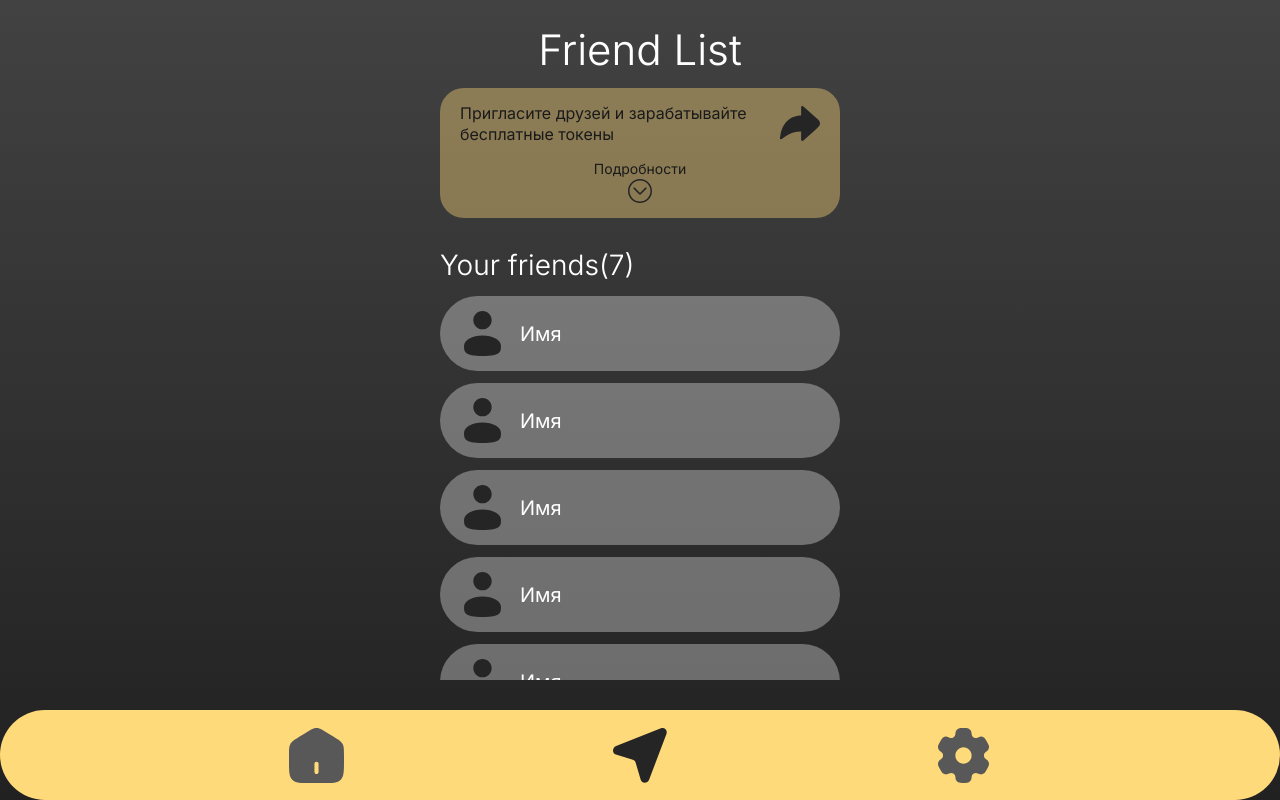
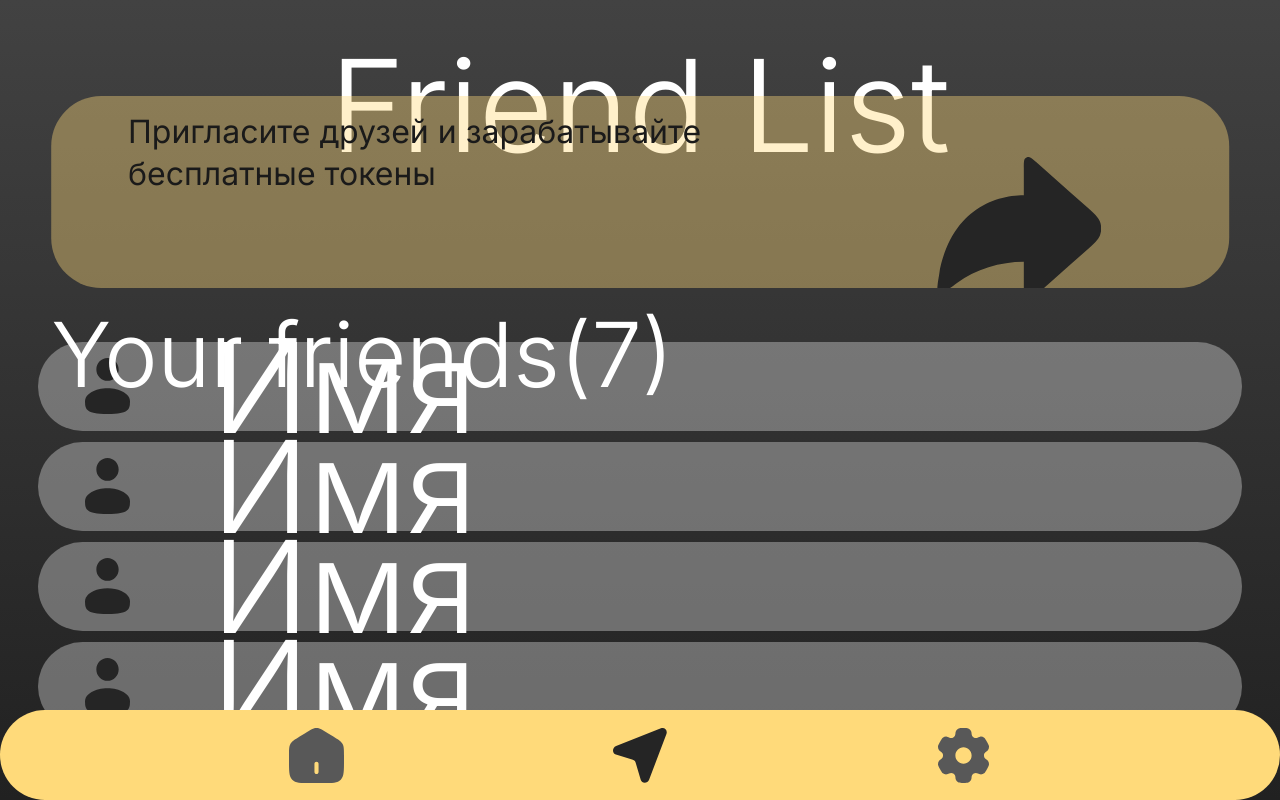
Before and after one commit to nlk112/gtr-ton-app, a Vue app: page /map in a window 1280 px wide. Built offline with nearby package versions, Linux system fonts and the light colour scheme.

Commit message:
style: restored original large score size3

```diff
--- a/src/views/MapView.vue
+++ b/src/views/MapView.vue
@@ -81,62 +81,203 @@ const handleInviteSecondaryClick = () => {
 
 <style scoped>
 .map-page {
-    width: 100%; height: 100vh;
-    background: linear-gradient(0deg, rgba(66,66,66,0), rgba(66,66,66,0.2), rgba(66,66,66,0.4), rgba(66,66,66,0.6), rgba(66,66,66,0.8), rgb(66,66,66)), #212121;
-    overflow: hidden; display: flex; flex-direction: column; align-items: center; position: relative;
+    width: 100%;
+    height: 100vh;
+    background:
+        linear-gradient(
+            0deg,
+            rgb(66, 66, 66, 0),
+            rgb(66, 66, 66, 0.2),
+            rgb(66, 66, 66, 0.4),
+            rgb(66, 66, 66, 0.6),
+            rgb(66, 66, 66, 0.8),
+            rgb(66, 66, 66)
+        ),
+        #212121;
+    overflow: hidden;
+    display: flex;
+    flex-direction: column;
+    align-items: center;
+    position: relative;
 }
 
 .page-title {
-    position: absolute; top: 3vh; left: 0; width: 100%;
-    font-family: 'Inter', sans-serif; font-weight: 300; color: #ffffff; text-align: center; margin: 0;
-    font-size: clamp(26px, 8vw, 42px); z-index: 10; pointer-events: none;
+    position: fixed;
+    top: 3.5vh;
+    left: 15vw;
+    width: 70dvw;
+    font-family: 'Inter', sans-serif;
+    font-weight: 330;
+    color: #ffffff;
+    text-align: center;
+    margin: 0;
+    font-size: clamp(24px, 10vw, 128px);
+}
+
+.friends-header {
+    position: fixed;
+    top: 37.5vh;
+    left: 4%;
+    font-family: 'Inter', sans-serif;
+    font-size: clamp(18px, 7vw, 96px);
+    font-weight: 300;
+    color: #FFFFFF;
+    z-index: 10;
+}
+
+.friends-container {
+    position: fixed;
+    top: 42.7vh;
+    left: 3%;
+    width: 94%;
+    height: 50vh;
+    background-color: #ff000000;
+    overflow-y: auto;
+    overflow-x: hidden;
+    display: flex;
+    flex-direction: column;
+    gap: 1.3vh;
+
+    -ms-overflow-style: none;
+    scrollbar-width: none;
+}
+
+.friends-container::-webkit-scrollbar {
+    display: none;
+}
+
+.friend-card {
+    flex-shrink: 0;
+    flex-grow: 0;
+    background-color: rgba(217, 217, 217, 0.4);
+    border-radius: 999px;
+    padding: 20px 20px;
+    display: flex;
+    align-items: center;
+    gap: 7%;
+    height: 11.2vh;
+    transition: transform 0.2s;
+}
+
+.friend-card:active {
+    transform: scale(0.98);
+}
+
+.friend-avatar {
+    height: 7vh;
+    object-fit: contain;
+    flex-shrink: 0;
+    margin-left: 2.3%;
+}
+
+.friend-name {
+    font-family: 'Inter', sans-serif;
+    font-size: clamp(24px, 10vw, 128px);
+    color: #FFFFFF;
+    font-weight: 300;
 }
 
 .invite-banner {
-    position: absolute; top: 11vh; left: 50%; transform: translateX(-50%);
-    width: 90%; max-width: 400px; background-color: rgba(255, 218, 122, 0.4);
-    border-radius: 24px; padding: 15px 20px; display: flex; flex-direction: column; gap: 10px;
-    z-index: 6; box-sizing: border-box;
+    position: fixed;
+    top: 12vh;
+    left: 50%;
+    transform: translateX(-50%);
+
+    width: 92vw;
+    min-height: 20vh; /* ← Замени height на min-height */
+
+    background-color: rgba(255, 218, 122, 0.4);
+
+    border-radius: clamp(16px, 10vw, 50px);
+    padding: 1.4vh 6vw;
+    display: flex;
+    flex-direction: column;
+    gap: 3.5vh;
+    z-index: 6;
+    box-sizing: border-box;
+
+    /* Опционально: ограничь максимальную высоту */
+    max-height: 24vh;
+    overflow: hidden; /* Обрезает контент, если слишком много текста */
 }
 
-.invite-top-row { display: flex; align-items: center; gap: 14px; }
-.invite-icon { width: 40px; flex-shrink: 0; }
-.invite-text { margin: 0; font-family: 'Inter', sans-serif; font-size: clamp(14px, 4vw, 16px); font-weight: 400; color: #1A1A1A; line-height: 1.3; flex: 1; }
+.invite-top-row {
+    display: flex;
+    align-items: flex-start;
+    gap: 14px;
+    margin-top: 0.5vh;
+}
+
+.invite-text {
+    margin: 0;
+    font-family: 'Inter', sans-serif;
+    font-size: clamp(14px, 4.5vw, 32px);
+    font-weight: 400;
+    color: #1A1A1A;
+    line-height: 1.3;
+    flex: 1;
+}
+
+.invite-icon {
+    width: 16%;
+    flex-shrink: 0;
+    align-self: flex-start;
+    margin-top: 4.5%;
+    margin-right: 5%;
+    margin-left: 5%;
+}
 
 .invite-details {
-    background: none; border: none; padding: 0; margin-top: 5px;
-    display: flex; flex-direction: column; align-items: center; justify-content: center;
-    font-family: 'Inter', sans-serif; font-size: 14px; font-weight: 500; color: #1A1A1A; cursor: pointer;
-}
-.invite-chevron { width: 24px; display: flex; align-items: center; justify-content: center; margin-top: 2px; }
-.invite-chevron img { width: 100%; object-fit: contain; }
+    background: none;
+    border: none;
+    padding: 0;
 
-.friends-header {
-    position: absolute; top: 31vh; left: 50%; transform: translateX(-50%);
-    width: 90%; max-width: 400px; font-family: 'Inter', sans-serif;
-    font-size: clamp(20px, 6vw, 28px); font-weight: 300; color: #FFFFFF; z-index: 10;
+    margin-top: auto;
+    margin-left: auto;
+    margin-right: auto;
+
+    display: flex;
+    gap: 0.2vh;
+    flex-direction: column;
+    align-items: center;
+    justify-content: center;
+    font-family: 'Inter', sans-serif;
+    font-size: clamp(14px, 4.5vw, 32px);
+    font-weight: 400;
+    color: #1A1A1A;
+    cursor: pointer;
 }
 
-.friends-container {
-    position: absolute; top: 37vh; left: 50%; transform: translateX(-50%);
-    width: 90%; max-width: 400px; height: 48vh; background-color: transparent;
-    overflow-y: auto; overflow-x: hidden; display: flex; flex-direction: column; gap: 12px;
-    padding-bottom: 20px; -ms-overflow-style: none; scrollbar-width: none;
+.invite-chevron {
+    width: 27%;
+    display: flex;
+    align-items: center;
+    justify-content: center;
 }
-.friends-container::-webkit-scrollbar { display: none; }
 
-.friend-card {
-    flex-shrink: 0; background-color: rgba(217, 217, 217, 0.4); border-radius: 999px;
-    padding: 12px 20px; display: flex; align-items: center; gap: 15px; height: 75px; transition: transform 0.2s;
+.invite-chevron img {
+    width: 100%;
+    object-fit: contain;
 }
-.friend-card:active { transform: scale(0.98); }
-.friend-avatar { height: 45px; width: 45px; object-fit: contain; flex-shrink: 0; }
-.friend-name { font-family: 'Inter', sans-serif; font-size: clamp(16px, 5vw, 20px); color: #FFFFFF; font-weight: 400; }
 
 @media screen and (max-height: 700px) {
-    .page-title { top: 2vh; }
-    .invite-banner { top: 9vh; padding: 10px 15px; }
-    .friends-header { top: 27vh; }
-    .friends-container { top: 33vh; height: 50vh; }
+    .page-title {
+        top: 2vh;
+    }
+
+    .invite-banner {
+        top: 8vh; /* Было 12vh */
+        min-height: 12vh;
+        gap: 1vh; /* Уменьшаем отступы внутри баннера */
+    }
+
+    .friends-header {
+        top: 26vh; /* Поднимаем заголовок списка */
+    }
+
+    .friends-container {
+        top: 32vh; /* Поднимаем сам список */
+        height: 55vh; /* Даем списку больше места, чтобы он не обрезался */
+    }
 }
 </style>
```
Also changed, not shown: src/views/TasksView.vue (+163 -34 lines).
